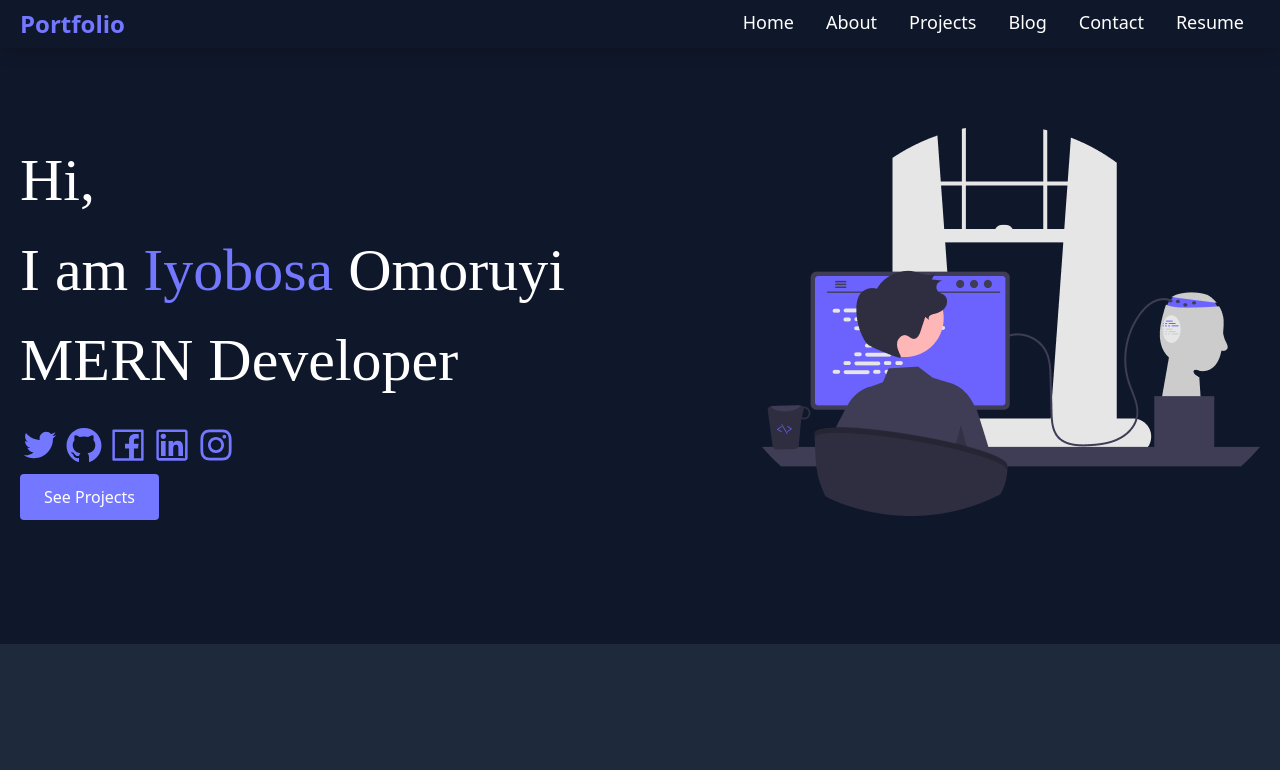
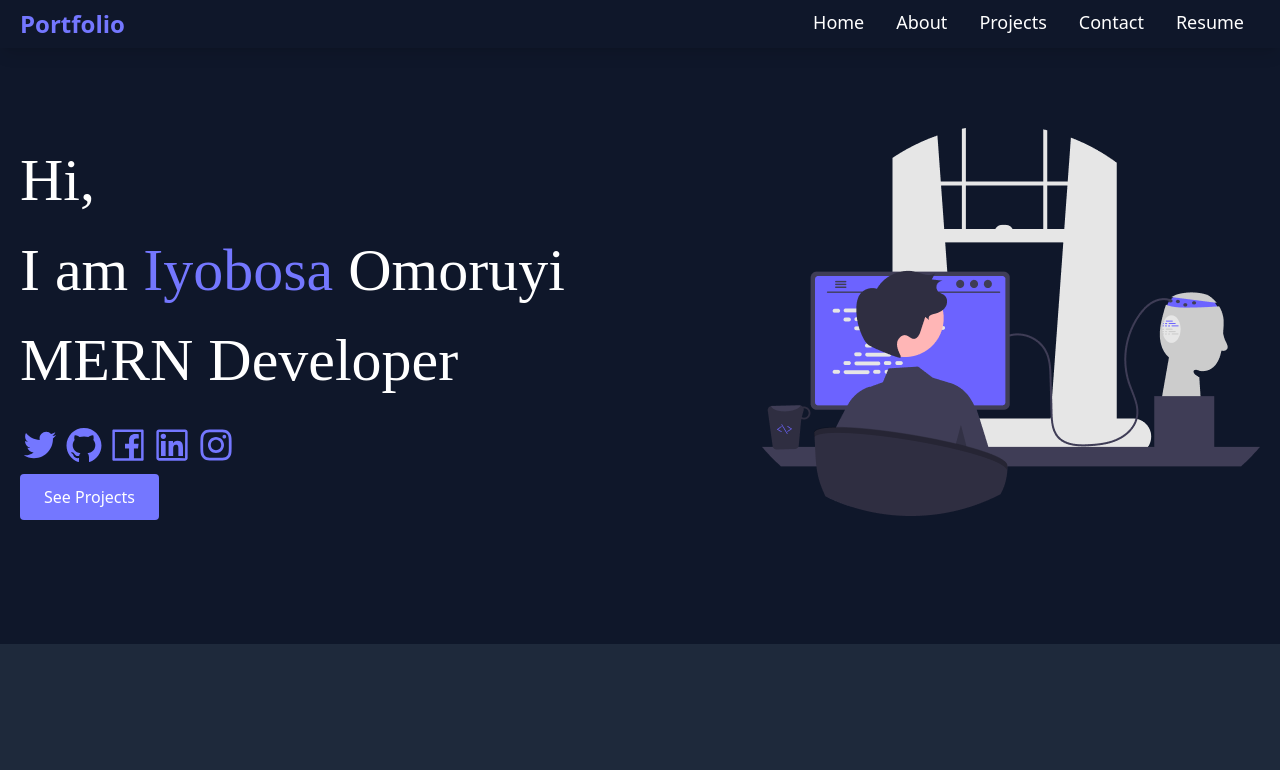
Before and after one commit to Fhave/react-portfolio, a React (Create React App) app: page / in a window 1280 px wide. Shown: the top 770 px of the page. Built offline with nearby package versions, Linux system fonts and the light colour scheme.

Commit message:
Update Header.jsx

```diff
--- a/src/components/Header.jsx
+++ b/src/components/Header.jsx
@@ -25,16 +25,17 @@ const Header = () => {
           <li>
             <a href="/#projects">Projects</a>
           </li>
-          <li>
+{/*           <li>
             <a href="/#blog">Blog</a>
-          </li>
+          </li> */}
           <li>
             <a href="/#contact">Contact</a>
           </li>
           <li>
-            <a href="#resume -link" target="_blank" without rel="noreferrer">
+{/*             <a href="#resume -link" target="_blank" without rel="noreferrer">
               Resume
-            </a>
+            </a> */}
+            <a href="../assets/CV.pdf" download="Resume">Resume</a>
           </li>
         </ul>
       </nav>
```
